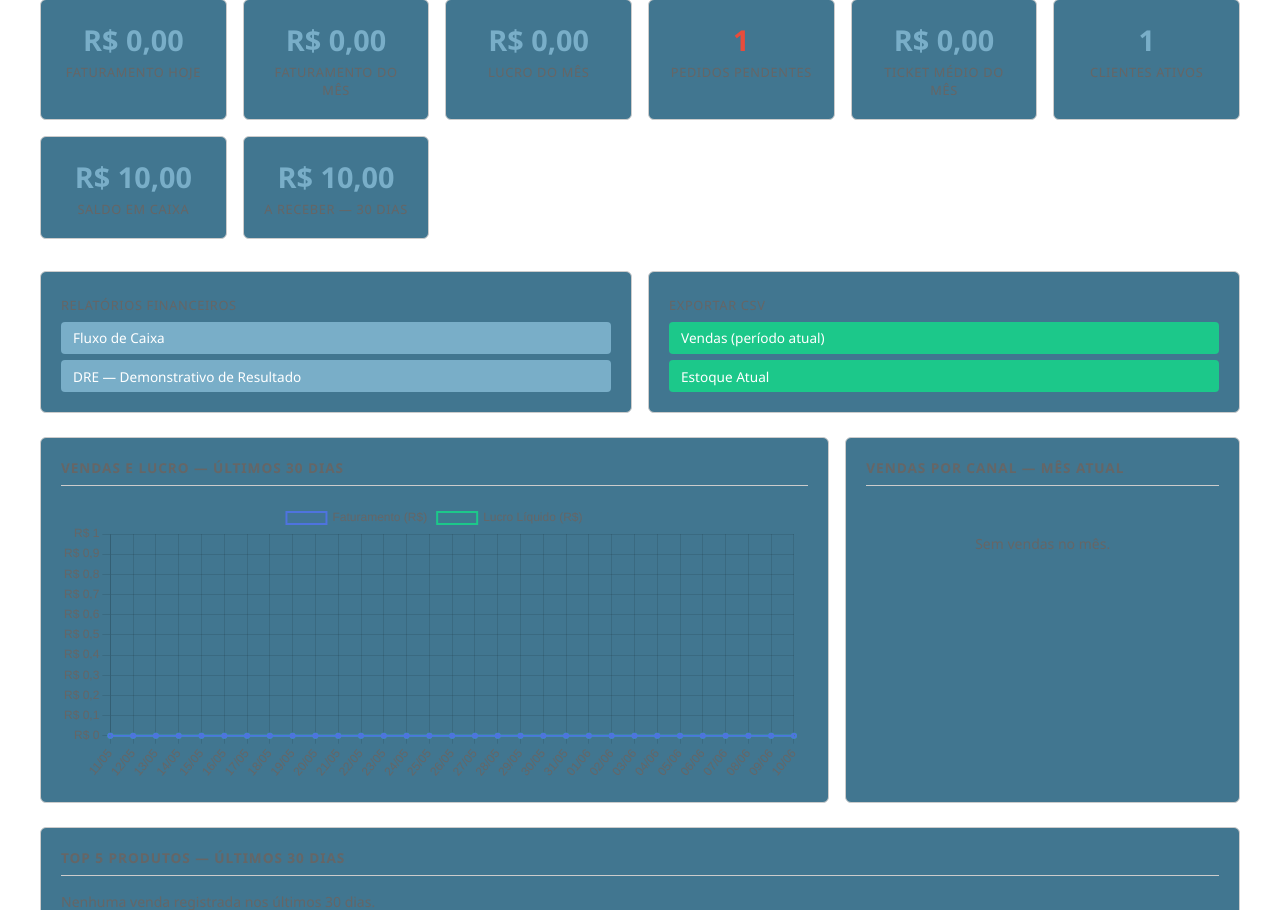
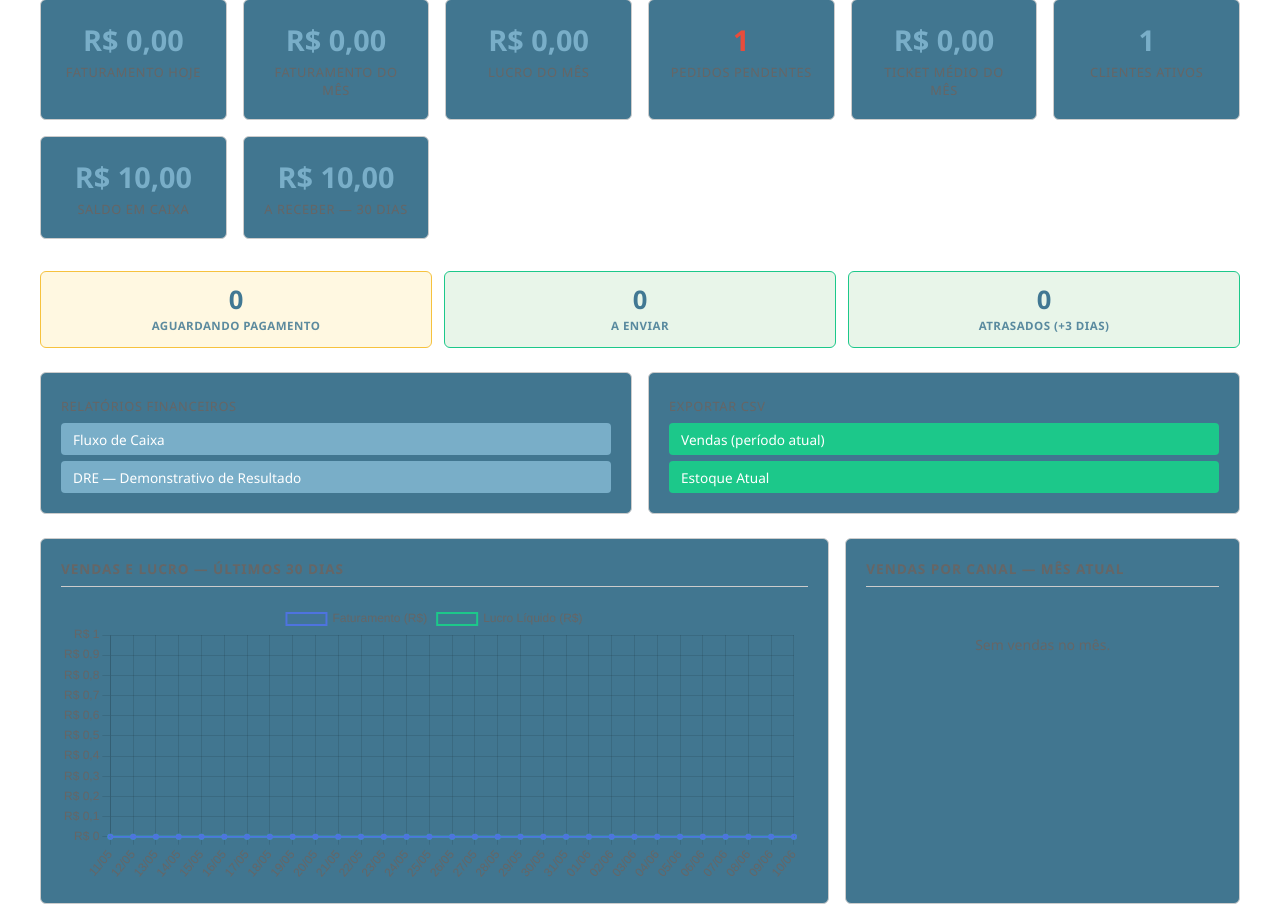
Before and after one commit to Matheusbibico/barrs-erp, a Django app: page /dashboard/ in a window 1280 px wide. Shown: the part 207-1117 px from the top of the page. Run offline with Django 5.2, Linux system fonts and the light colour scheme; a user stored in the database is signed in; tables that the repository leaves empty hold one stand-in row (values such as "Sample post").

Commit message:
feat(sprint8): meta mensal + atalhos rápidos no dashboard
- Model MetaMensal (financeiro) com migration 0004
- Dashboard: card de meta com barra de progresso colorida (verde/amarelo/vermelho)
- Dashboard: 3 botões de atalho — Aguardando Pagamento, A Enviar, Atrasados (+3 dias)
- AtrasadosFilter em PedidoAdmin para filtrar pagos há +3 dias sem rastreio
- docs/sprints.md: S6/S7/S8 marcados como concluídos

Co-Authored-By: Claude Sonnet 4.6 <noreply@anthropic.com>

```diff
--- a/core/views.py
+++ b/core/views.py
@@ -17,7 +17,7 @@ from django.views.decorators.http import require_POST
 
 from clientes.models import Cliente
 from core.site_models import SitePedido
-from financeiro.models import LancamentoCaixa
+from financeiro.models import LancamentoCaixa, MetaMensal
 from pedidos.models import ItemPedido, Pagamento, Pedido
 from produtos.models import Produto, VariacaoProduto
 
@@ -157,6 +157,29 @@ def dashboard(request):
         .aggregate(v=Sum('valor'))['v'] or Decimal('0')
     )
 
+    # Meta mensal
+    meta_obj = MetaMensal.objects.filter(ano=hoje.year, mes=hoje.month).first()
+    meta_valor = meta_obj.valor_meta if meta_obj else None
+    meta_percent = (
+        min(int(faturamento_mes / meta_valor * 100), 100)
+        if meta_valor and meta_valor > 0
+        else None
+    )
+
+    # Contadores para atalhos rápidos
+    aguardando_pagamento_count = Pedido.objects.filter(
+        status=Pedido.STATUS_AGUARDANDO
+    ).count()
+    a_enviar_count = Pedido.objects.filter(
+        status=Pedido.STATUS_PAGO, codigo_rastreio=''
+    ).count()
+    tres_dias_atras = timezone.now() - timedelta(days=3)
+    atrasados_count = Pedido.objects.filter(
+        status=Pedido.STATUS_PAGO,
+        codigo_rastreio='',
+        criado_em__lte=tres_dias_atras,
+    ).count()
+
     return render(request, 'admin/dashboard.html', {
         'title': 'Dashboard',
         'faturamento_hoje': faturamento_hoje,
@@ -178,6 +201,11 @@ def dashboard(request):
         'vendas_canal_dados': json.dumps(canal_dados),
         'saldo_caixa': saldo_caixa,
         'a_receber_30d': a_receber_30d,
+        'meta_valor': meta_valor,
+        'meta_percent': meta_percent,
+        'aguardando_pagamento_count': aguardando_pagamento_count,
+        'a_enviar_count': a_enviar_count,
+        'atrasados_count': atrasados_count,
     })
 
 
--- a/templates/admin/dashboard.html
+++ b/templates/admin/dashboard.html
@@ -26,6 +26,16 @@
 .mini-kpi .val{font-size:1.4rem;font-weight:700}
 .mini-kpi .lbl{font-size:.75rem;color:var(--body-quiet-color,#888);margin-top:.2rem}
 .mini-kpi.alerta .val{color:#e74c3c}
+.meta-bar-wrap{background:#e9ecef;border-radius:4px;height:12px;margin:.5rem 0}
+.meta-bar{background:#1cc88a;height:12px;border-radius:4px;transition:width .4s}
+.atalhos-grid{display:grid;grid-template-columns:repeat(3,1fr);gap:.75rem;margin-bottom:1.5rem}
+.atalho-btn{display:block;padding:.9rem .75rem;border-radius:6px;text-decoration:none;text-align:center;font-weight:600;font-size:.85rem;border:1px solid transparent}
+.atalho-btn .num{font-size:1.6rem;display:block;line-height:1.1}
+.atalho-btn .lbl{font-size:.72rem;text-transform:uppercase;letter-spacing:.04em;opacity:.85;margin-top:.2rem;display:block}
+.atalho-aguardando{background:#fff8e1;border-color:#f6c23e;color:#856404}
+.atalho-enviar{background:#e8f5e9;border-color:#1cc88a;color:#155724}
+.atalho-atrasado{background:#fde8e8;border-color:#e74c3c;color:#842029}
+@media(max-width:600px){.atalhos-grid{grid-template-columns:1fr}}
 </style>
 {% endblock %}
 
@@ -71,6 +81,41 @@
     <div class="kpi-value">R$ {{ a_receber_30d|floatformat:2 }}</div>
     <div class="kpi-label">A Receber — 30 Dias</div>
   </div>
+</div>
+
+{% if meta_valor %}
+<div class="dash-section" style="margin-bottom:1.5rem">
+  <h2>Meta do Mês</h2>
+  <div style="display:flex;justify-content:space-between;align-items:baseline;margin-bottom:.25rem">
+    <span style="font-size:1.1rem;font-weight:700;color:{% if meta_percent >= 100 %}#1cc88a{% elif meta_percent >= 70 %}#f6c23e{% else %}#e74c3c{% endif %}">
+      {{ meta_percent }}%
+    </span>
+    <span style="font-size:.85rem;color:var(--body-quiet-color)">
+      R$ {{ faturamento_mes|floatformat:2 }} / R$ {{ meta_valor|floatformat:2 }}
+    </span>
+  </div>
+  <div class="meta-bar-wrap">
+    <div class="meta-bar" style="width:{{ meta_percent }}%"></div>
+  </div>
+  {% if meta_percent >= 100 %}
+    <p style="margin:.5rem 0 0;font-size:.8rem;color:#1cc88a;font-weight:600">Meta atingida!</p>
+  {% endif %}
+</div>
+{% endif %}
+
+<div class="atalhos-grid">
+  <a href="/admin/pedidos/pedido/?status=aguardando_pagamento" class="atalho-btn atalho-aguardando">
+    <span class="num">{{ aguardando_pagamento_count }}</span>
+    <span class="lbl">Aguardando Pagamento</span>
+  </a>
+  <a href="/admin/pedidos/pedido/?status=pago" class="atalho-btn atalho-enviar">
+    <span class="num">{{ a_enviar_count }}</span>
+    <span class="lbl">A Enviar</span>
+  </a>
+  <a href="/admin/pedidos/pedido/?atrasados=1" class="atalho-btn {% if atrasados_count > 0 %}atalho-atrasado{% else %}atalho-enviar{% endif %}">
+    <span class="num">{{ atrasados_count }}</span>
+    <span class="lbl">Atrasados (+3 dias)</span>
+  </a>
 </div>
 
 <div class="kpi-grid" style="margin-bottom:1.5rem">
```
Also changed, not shown: docs/sprints.md (+13 -10 lines), financeiro/admin.py (+18 -1 lines), financeiro/models.py (+16 -0 lines), pedidos/admin.py (+22 -1 lines), financeiro/migrations/0004_add_meta_mensal.py (added).
